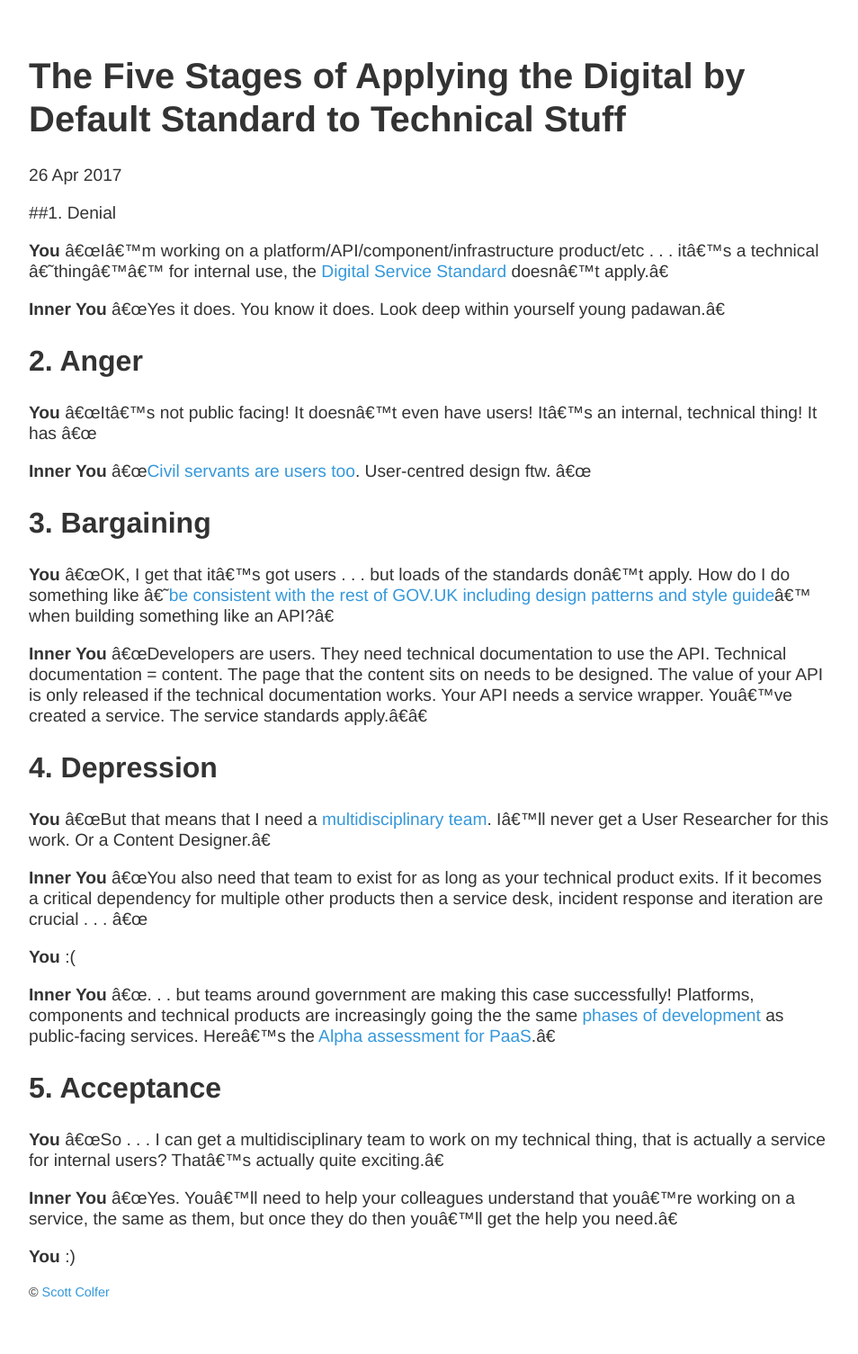
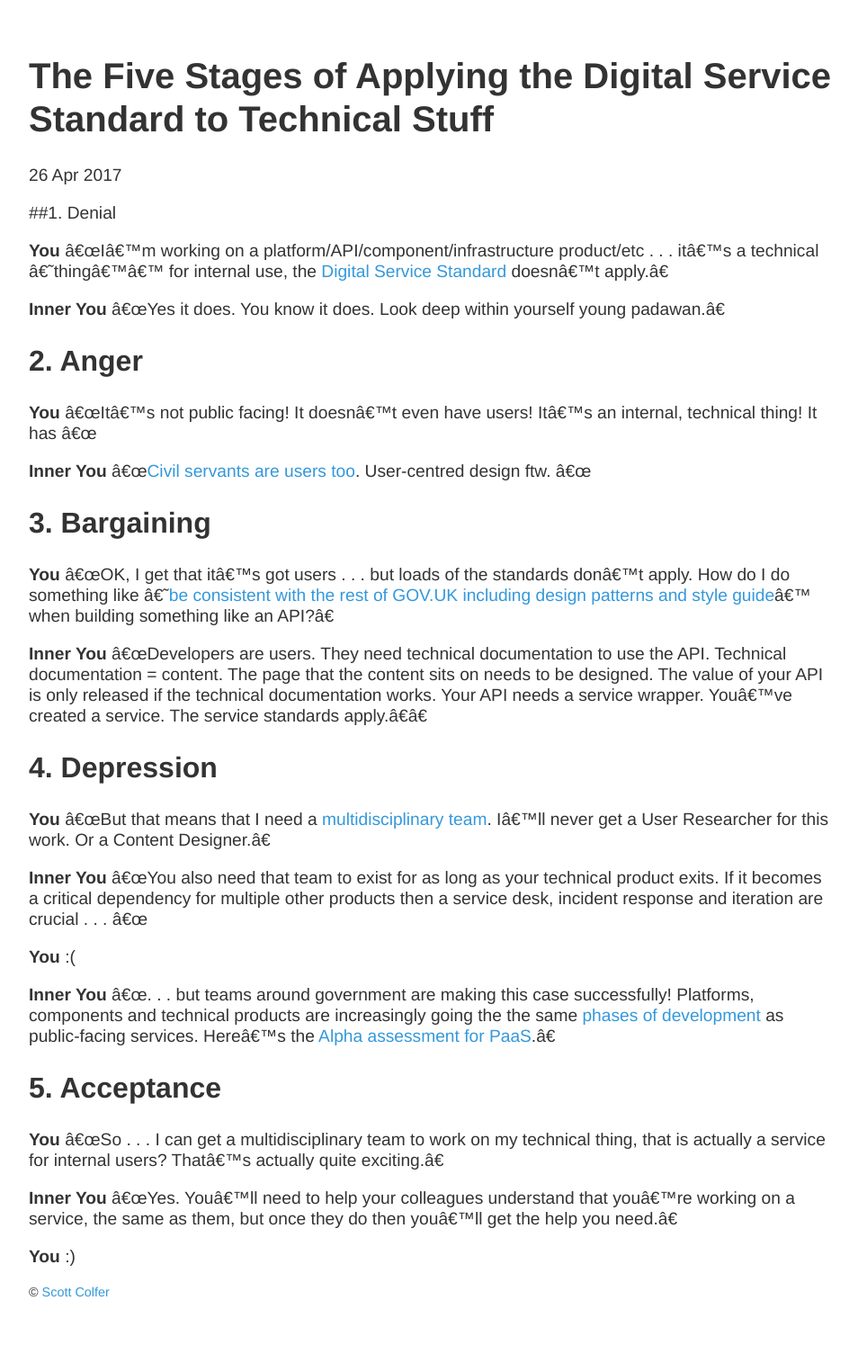
Before and after one commit to scottcolfer/scottcolfer.github.io, a Jekyll site: the page built from _posts/2017-05-26-user-centred-technical-products.md, in a window 1280 px wide. Shown: the whole page at 90% size, without its empty margins (160-1114 px from the left). Built offline with Jekyll 4.4.1, drawn with Linux system fonts in a browser that asks for light colours.

Commit message:
Corrected title

```diff
--- a/_posts/2017-05-26-user-centred-technical-products.md
+++ b/_posts/2017-05-26-user-centred-technical-products.md
@@ -1,6 +1,6 @@
 ---
 layout: post
-title: "The Five Stages of Applying the Digital by Default Standard to Technical Stuff"
+title: "The Five Stages of Applying the Digital Service Standard to Technical Stuff"
 date: 2017-04-26
 ---
 
```
